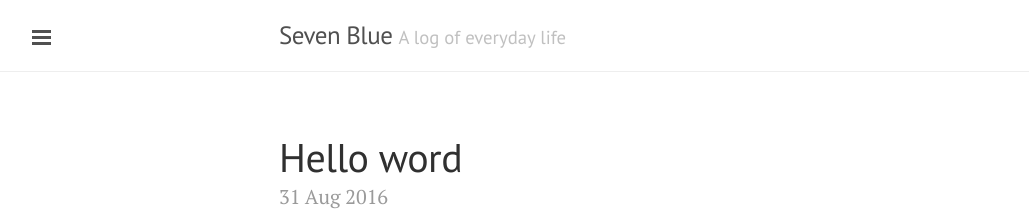
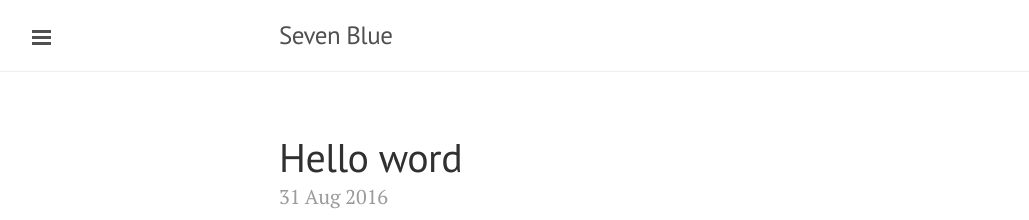
Before and after one commit to yuwen-yan/ybbaigo.github.io, a Jekyll site: the page built from index.html, in a window 1280 px wide. Shown: the top 220 px of the page, without its empty margins (1-1030 px from the left). Built offline with Jekyll 4.4.1, drawn with Linux system fonts in a browser that asks for light colours; the list of posts is cut into pages by our own code.

Commit message:
Update _config.yml

```diff
--- a/_config.yml
+++ b/_config.yml
@@ -1,8 +1,8 @@
 excerpt_separator: ""
-pygments: true
+pygments: false
 markdown: kramdown
 url: http://ybbaigo.github.io
 title: Seven Blue
-tagline: A log of everyday life
-description: My awesome new site
+tagline: ''
+description: ''
 paginate: 5
```
